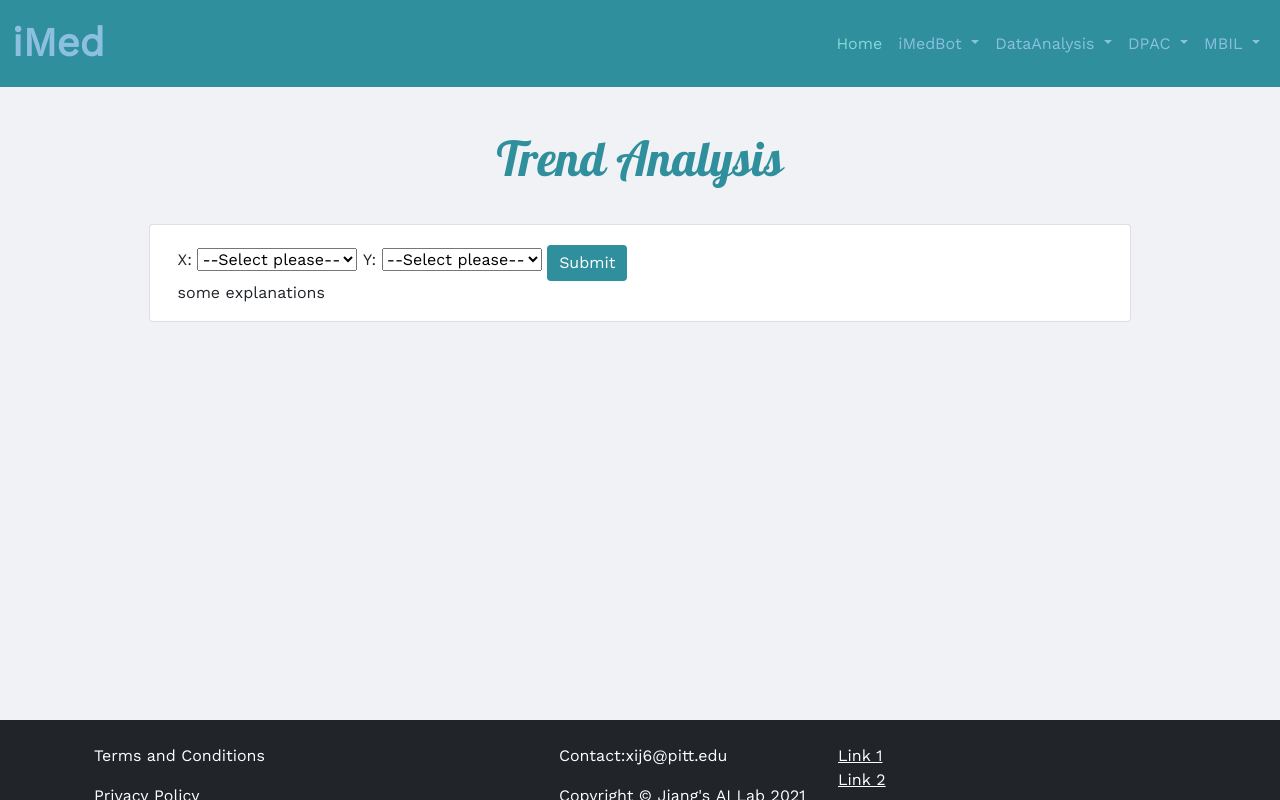
After one commit to XiaJiang-2/iMed, a Flask app: template templates/trend.html in a window 1280 px wide. The commit adds this page. Run offline with Flask 2, Linux system fonts and the light colour scheme; the template is opened without the code that fills it: most values are stand-ins (such as "Sample title", 1, 10 or a date in 2020); some libraries are stand-ins or nearby versions.

Commit message:
plot trend

```diff
--- a/application.py
+++ b/application.py
@@ -16,6 +16,9 @@ from utils.retrieve_columns import read_file,retrieve_target_columns_based_on_va
 from utils.retrieve_columns import find_columns_to_be_expanded, find_available_filters
 from utils.merge_file import merge
 from collections import defaultdict
+
+import plotly
+import plotly.express as px
 
 application = Flask(__name__)
 
@@ -81,12 +84,14 @@ def upload_dataset(flag):
                     flash(
                         f"the maximum file size limit is 500M! Your file is {file_size / 1000000}M! Please upload another dataset")
                     return render_template('upload_dataset.html', flag=0,data=None, files=files)
-        if int(flag) == 1:
+        if int(flag) == 1: #retrieve subsets
             print(data.columns,'dddddddd')
             return render_template('retrieve_subsets.html',data_path=data_path,data=data.head(10),heads=data.columns)
+        if int(flag) == 2: #plot trend
+            return redirect(url_for('plot_trend',data_path=data_path))
         return render_template('upload_dataset.html',flag=0, data=data.head(10), heads=data.columns, data_path = data_path, files = files)
 
-    return render_template('upload_dataset.html', flag=0,data=None, files=files)
+    return render_template('upload_dataset.html', flag=flag,data=None, files=files)
 
 @application.route('/data_analytics/retrieve_subsets/<path:data_path>',methods=['POST','GET'])
 def retrieve_subsets(data_path):
@@ -248,6 +253,27 @@ def merge_file(filenames):
     print(data)
     return render_template('merge_file.html',filenames=filenames,data_path =output_path,data=data,heads = data.columns )
 
+@application.route("/data_analytics/trend_plot/<path:data_path>",methods=['POST','GET'])
+def plot_trend(data_path):
+    """
+    this function aims to plot trend figures
+    """
+    print(data_path)
+    df = read_file(data_path)
+    columns = df.columns
+    graph1JSON = None
+    if request.method == "POST":
+        x_label = request.form.get("x_label", None)
+        y_label = request.form.get("y_label", None)
+        title = "Dataset: " + str(data_path)
+        if x_label and y_label:
+            fig1 = px.scatter(x=df[x_label], y=df[y_label], title=title,
+                labels=dict(x=x_label, y=y_label))
+            graph1JSON = json.dumps(fig1, cls=plotly.utils.PlotlyJSONEncoder)
+    if graph1JSON:
+        print('success to get figure')
+        return render_template('trend.html', graph1JSON=graph1JSON,columns = columns,data_path=data_path)
+    return render_template('trend.html',columns = columns,data_path=data_path)
 if __name__ == "__main__":
 
     application.static_folder = 'static'
--- a/requirements.txt
+++ b/requirements.txt
@@ -16,3 +16,4 @@ python-dateutil==2.7.5
 PyCryptodome==3.10.1
 matplotlib
 shap==0.40.0
+plotly
--- a/templates/layout.html
+++ b/templates/layout.html
@@ -89,7 +89,7 @@
                         <li><hr class="dropdown-divider"></li>
                         <li><a class="dropdown-item" href="#">plot roc curves</a></li>
                         <li><a class="dropdown-item" href="#">box plot</a></li>
-                        <li><a class="dropdown-item" href="#">trend analysis</a></li>
+                        <li><a class="dropdown-item" href="{{url_for('upload_dataset',flag=2)}}">trend analysis</a></li>
                         <li><a class="dropdown-item" href="#">other plots</a></li>
                         <li><hr class="dropdown-divider"></li>
                         <li><a class="dropdown-item" href="#">time analysis</a></li>
--- /dev/null
+++ b/templates/trend.html
@@ -0,0 +1,48 @@
+{% extends "layout.html" %}
+{% block content %}
+    <div class="site-header-logo">
+        <h1 class="text-center">
+            Trend Analysis
+        </h1>
+    </div>
+
+    <div class="row p-4">
+        <div class="card m-auto" style="width: 90%;" data-aos="fade-left">
+            <div class="card-body">
+                <form id="form1"  method="POST" enctype="multipart/form-data">
+                    <label class="mr-sm-2" for="inlineFormCustomSelect">X:</label>
+                    <select id="x_label" name = "x_label">
+                        <option value ="000">--Select please--</option>
+                        {% for column in columns %}
+                        <option value={{ column }}>{{ column }}</option>
+                        {% endfor %}
+                    </select>
+                    <label class="mr-sm-2" for="inlineFormCustomSelect">Y:</label>
+                    <select id="y_label" name = "y_label">
+                        <option value ="000">--Select please--</option>
+                        {% for column in columns %}
+                        <option value={{ column }}>{{ column }}</option>
+                        {% endfor %}
+
+                    </select>
+                    <input type="submit" class="btn btn-primary mt-1 submit_button" value="Submit">
+                </form>
+                <div id="figure"></div>
+                <p class="card-text">some explanations</p>
+            </div>
+            </div>
+        </div>
+
+    </div>
+    <!-- plotly CDN -->
+
+    <script src="https://cdn.plot.ly/plotly-latest.min.js"></script>
+    <script type="text/javascript">
+        var graphs1 = {{ graph1JSON | safe }};
+        Plotly.plot("figure", graphs1,{});
+        document.getElementById('x_label').value = "<?php echo $_POST['x_label'];?>";
+        document.getElementById('y_label').value = "<?php echo $_POST['y_label'];?>";
+
+    </script>
+
+{% endblock %}
--- a/templates/upload_dataset.html
+++ b/templates/upload_dataset.html
@@ -10,7 +10,7 @@
         <div class="card m-auto" style="width: 90%;" data-aos="fade-left">
             <div class="card-body">
                 {% if data is none %}
-                <form name ='form_load_data' id = 'form_load_data' action ="{{url_for('upload_dataset',flag=1)}}" method="POST"
+                <form name ='form_load_data' id = 'form_load_data' action ="{{url_for('upload_dataset',flag=flag)}}" method="POST"
                       enctype="multipart/form-data" class ='form center' >
                     <label class="mr-sm-2" >Upload your own dataset</label>
                     <input id="upload_local_dataset" type="file" name="dataset" onclick="makeserverDisable();"
```
